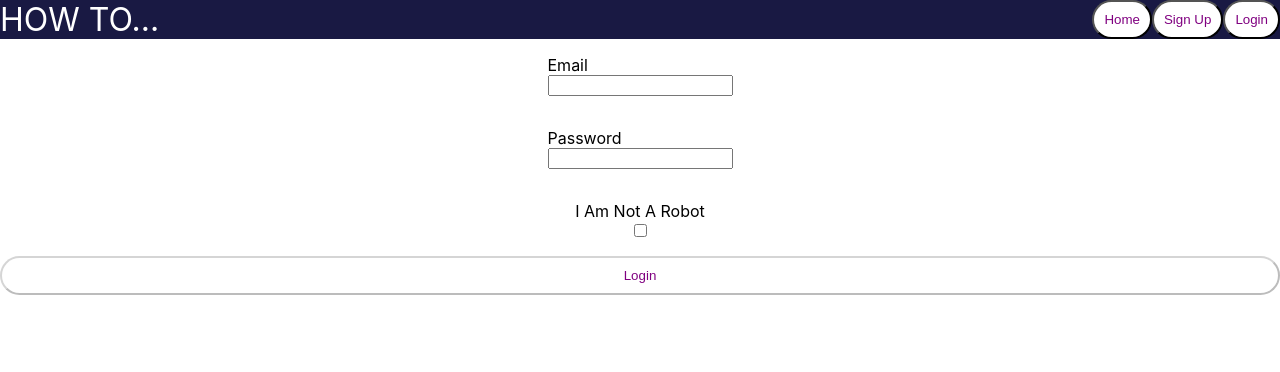
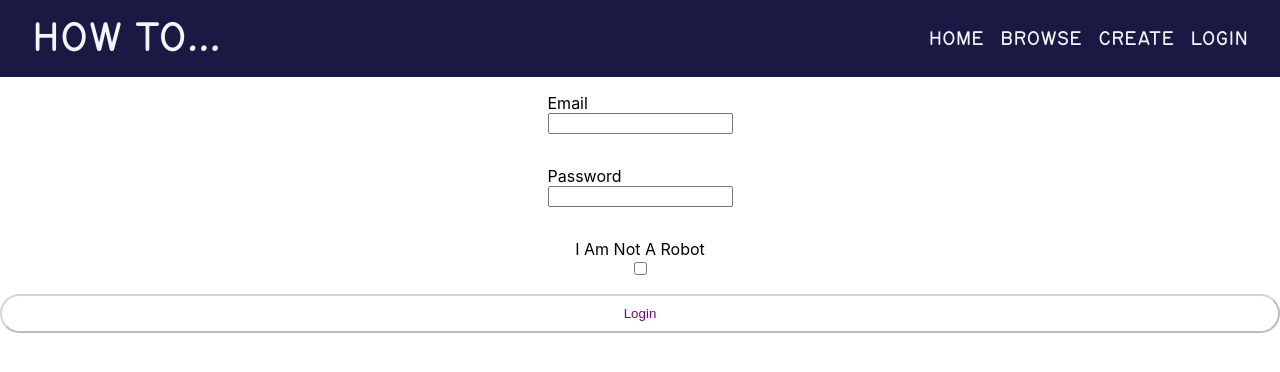
Before and after one commit to How-To-2/Front-End, a React (Create React App) app in the folder how-to/: page /login in a window 1280 px wide. Shown: the top 372 px of the page. Built offline with nearby package versions, Linux system fonts and the light colour scheme.

Commit message:
header, basic navigation and logout functionality

```diff
--- a/how-to/src/App.js
+++ b/how-to/src/App.js
@@ -7,9 +7,12 @@ import { AppContext } from './contexts/AppContext';
 
 import HomePage from './views/HomePage';
 import LoginPage from './views/LoginPage';
+import LogoutPage from './views/LogoutPage';
 import SignupPage from './views/SignupPage';
 import SignupSuccessPage from "./views/SignupSuccessPage";
 import UserPage from './views/UserPage';
+
+import './App.css';
 
 function App() {
 
@@ -22,7 +25,8 @@ function App() {
         });
     };
 
-    const logOutUser = userDate => {
+    const logOutUser = () => {
+        localStorage.removeItem('token');
         setAppState({
             ...appState,
             loggedInUser: null
@@ -46,6 +50,9 @@ function App() {
                     <Route exact path="/login">
                         <LoginPage />
                     </Route>
+                    <PrivateRoute exact path="/logout">
+                        <LogoutPage />
+                    </PrivateRoute>
                     <Route exact path="/signup">
                         <SignupPage />
                     </Route>
--- /dev/null
+++ b/how-to/src/components/Header/Title.js
@@ -0,0 +1,11 @@
+import styled from 'styled-components';
+import { COLORS } from '../../includes/colors';
+
+const Title = styled.div`
+    font-family: routed-gothic;
+    font-size: 2.5rem;
+    padding: 1rem 2rem;
+    color: ${COLORS.WHITE};
+`;
+
+export default Title;
--- a/how-to/src/components/Header/index.js
+++ b/how-to/src/components/Header/index.js
@@ -1,40 +1,26 @@
 import React from 'react';
-import { Link } from "react-router-dom";
-import styled from 'styled-components';
+
 import Block from './Block';
+import Title from './Title';
 
-const NewButton = styled.button`
-background-color: white;
-width: 100%;
-color: purple;
-padding: 10px;
-border-radius: 25px;
-`
-const NewNav = styled.nav`
-display: flex;
-`
+import Navigation from '../Navigation';
 
-const NewDiv = styled.div`
-font-size: 2rem;
-color: white;
-`
 
-const Header = props => {
+const Header = ({page}) => {
 
     return (
         <Header.Block>
-            <NewDiv>HOW TO...</NewDiv>
-            <NewNav>
-            <Link to="/">
-                    <NewButton type="button" className="btn">Home</NewButton>
-                </Link>
-                <Link to="/signup">
-                    <NewButton type="button" className="btn">Sign Up</NewButton>
-                </Link>
-                <Link to="/login">
-                    <NewButton type="button" className="btn">Login</NewButton>
-                </Link>
-            </NewNav>
+            <Header.Title>HOW TO...</Header.Title>
+            <Navigation>
+                <Navigation.Link to="/" active={page === 'home' ? true : false}>HOME</Navigation.Link>
+                <Navigation.Link to="/browse" active={page === 'browse' ? true : false}>BROWSE</Navigation.Link>
+                <Navigation.Link to="/create" active={page === 'create' ? true : false}>CREATE</Navigation.Link>
+                {
+                    localStorage.getItem('token')
+                        ? <Navigation.Link to="/logout">LOGOUT</Navigation.Link>
+                        : <Navigation.Link to="/login" active={page === 'login' ? true : false}>LOGIN</Navigation.Link>
+                }
+            </Navigation>
         </Header.Block>
     );
 
@@ -43,3 +29,4 @@ const Header = props => {
 export default Header;
 
 Header.Block = Block;
+Header.Title = Title;
--- /dev/null
+++ b/how-to/src/components/Navigation/Block.js
@@ -0,0 +1,10 @@
+import styled from 'styled-components';
+
+const Block = styled.nav`
+    display: flex;
+    justify-content: space-between;
+    align-items: center;
+    padding: 0 1.5rem;
+`;
+
+export default Block;
--- /dev/null
+++ b/how-to/src/components/Navigation/Link.js
@@ -0,0 +1,17 @@
+import { Link as RouterLink } from 'react-router-dom';
+import styled from 'styled-components';
+import { COLORS } from '../../includes/colors';
+
+const Link = styled(RouterLink)`
+    font-family: routed-gothic;
+    font-size: 1.2rem;
+    padding: 0 0.5rem;
+    color: ${props => props.active ? COLORS.YELLOW : COLORS.WHITE};
+    text-decoration: none;
+
+    :hover {
+        text-decoration: underline;
+    }
+`;
+
+export default Link;
--- a/how-to/src/components/Navigation/index.js
+++ b/how-to/src/components/Navigation/index.js
@@ -1,5 +1,17 @@
 import React, { useState, useContext } from 'react';
 
-const Navigation = ({activePage}) => {
+import Block from './Block';
+import Link from './Link';
 
-}
+const Navigation = ({children}) => {
+    return (
+        <Navigation.Block>
+            {children}
+        </Navigation.Block>
+    );
+};
+
+export default Navigation;
+
+Navigation.Block = Block;
+Navigation.Link = Link;
--- a/how-to/src/views/HomePage/index.js
+++ b/how-to/src/views/HomePage/index.js
@@ -7,7 +7,7 @@ const HomePage = props => {
 
     return (
         <>
-            <Header />
+            <Header page='home' />
         </>
     )
 
--- /dev/null
+++ b/how-to/src/views/LogoutPage/index.js
@@ -0,0 +1,21 @@
+import React, { useEffect, useContext } from "react";
+import { useHistory } from "react-router-dom";
+import { AppContext } from '../../contexts/AppContext';
+
+const LogoutPage = () => {
+
+    const appState = useContext(AppContext);
+    const history = useHistory();
+
+    useEffect(() => {
+        appState.logOutUser();
+        history.push('/');
+    })
+
+    return (
+        <div>Logging Out...</div>
+    )
+
+}
+
+export default LogoutPage;
```
Also changed, not shown: how-to/src/fonts/index.js (deleted).
